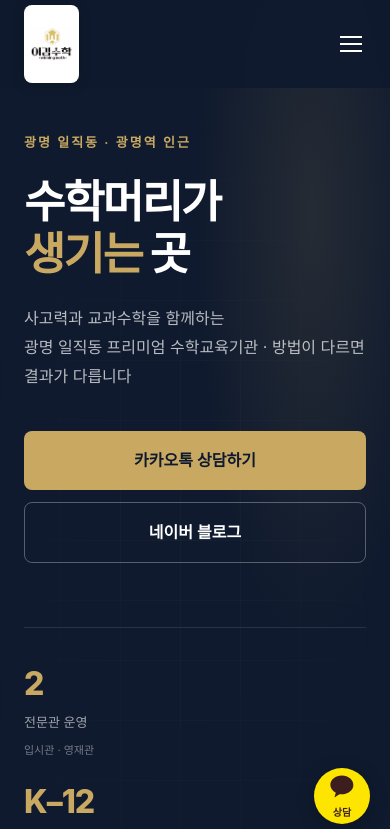
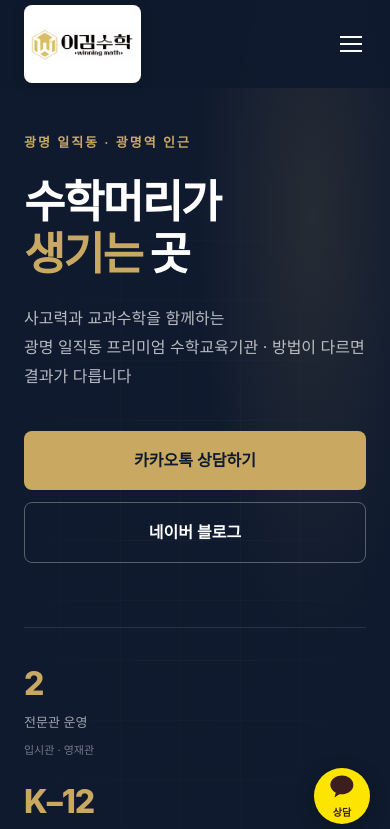
Before and after one commit to lja0822-JA/soma-ikim-math, a plain HTML site: page index.html in a window 390 px wide. Shown: the top 829 px of the page. Drawn offline with Linux system fonts and the light colour scheme; a web font is replaced by a local one.

Commit message:
update: replace header logo with horizontal ikim-07

```diff
--- a/css/style.css
+++ b/css/style.css
@@ -168,7 +168,7 @@ ul { list-style: none; }
   display: block;
   height: 100%;
   width: auto;
-  max-width: 172px;
+  max-width: 280px;
   object-fit: contain;
   object-position: left center;
 }
@@ -1745,7 +1745,7 @@ body.modal-open {
 
   .logo--panel { padding: 6px 12px; }
   .logo--header { height: calc(var(--header-h) - 10px); padding: 4px 8px; }
-  .logo__img--header { max-width: 140px; }
+  .logo__img--header { max-width: 220px; }
   .logo__img--header { height: 38px; max-width: 190px; }
   .logo__img--ikim-only { height: 42px; max-width: 150px; }
 
@@ -1834,7 +1834,7 @@ body.modal-open {
   .hero__cta .btn { width: 100%; }
 
   .logo--header { height: calc(var(--header-h) - 10px); padding: 3px 6px; }
-  .logo__img--header { max-width: 118px; }
+  .logo__img--header { max-width: 180px; }
   .logo__img--header { height: 34px; max-width: 168px; }
   .logo__img--ikim-only { height: 36px; max-width: 132px; }
 }
--- a/index.html
+++ b/index.html
@@ -22,7 +22,7 @@
   <header class="header" id="header">
     <div class="container header__inner">
       <a href="#hero" class="logo logo--header" aria-label="소마 이김수학학원 홈">
-        <img src="images/logo/ikim-03-header.png" alt="이김수학 winning math" class="logo__img logo__img--header" width="172" height="92" loading="eager">
+        <img src="images/logo/ikim-07-header.png" alt="이김수학 winning math" class="logo__img logo__img--header" width="280" height="92" loading="eager">
       </a>
       <nav class="nav" id="nav" aria-label="주요 메뉴">
         <a href="#director">원장 소개</a>
```
Also changed, not shown: images/logo/ikim-07-header.png (added).
